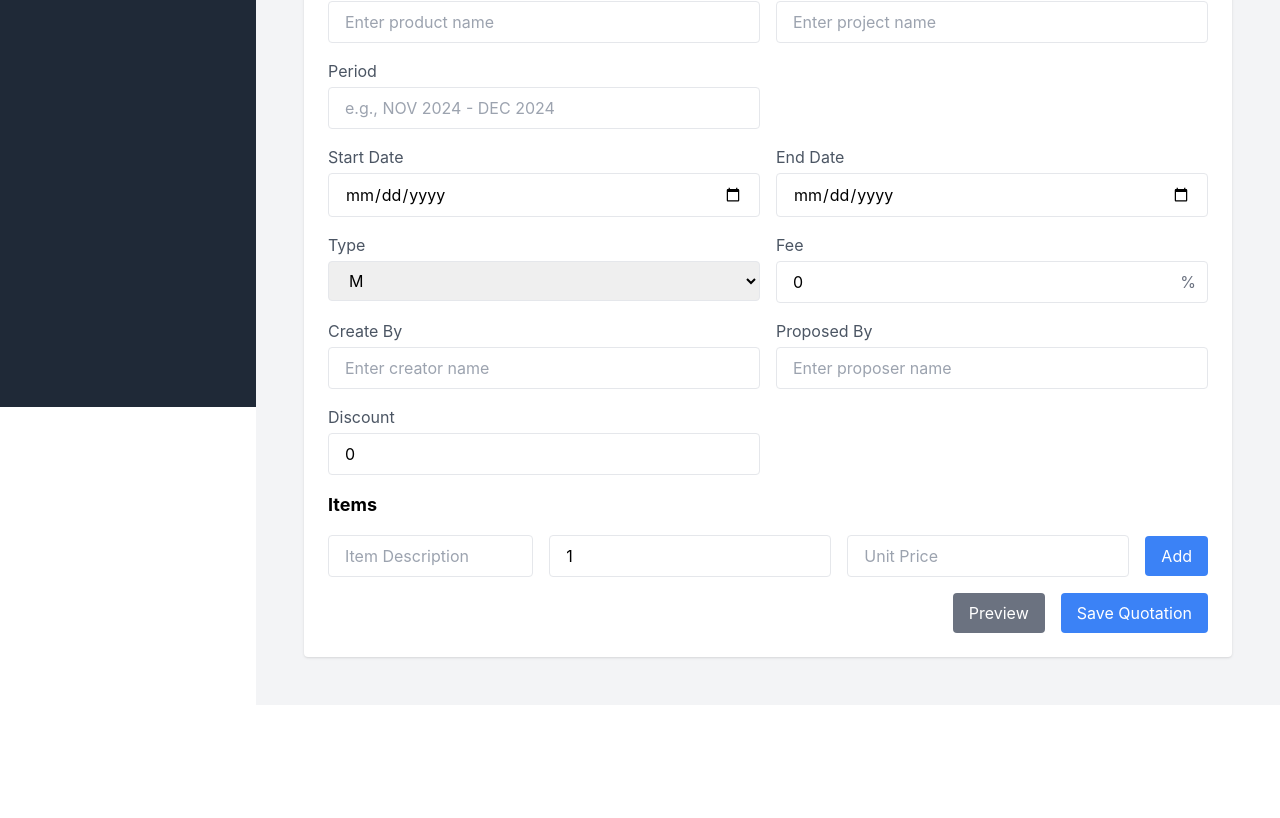
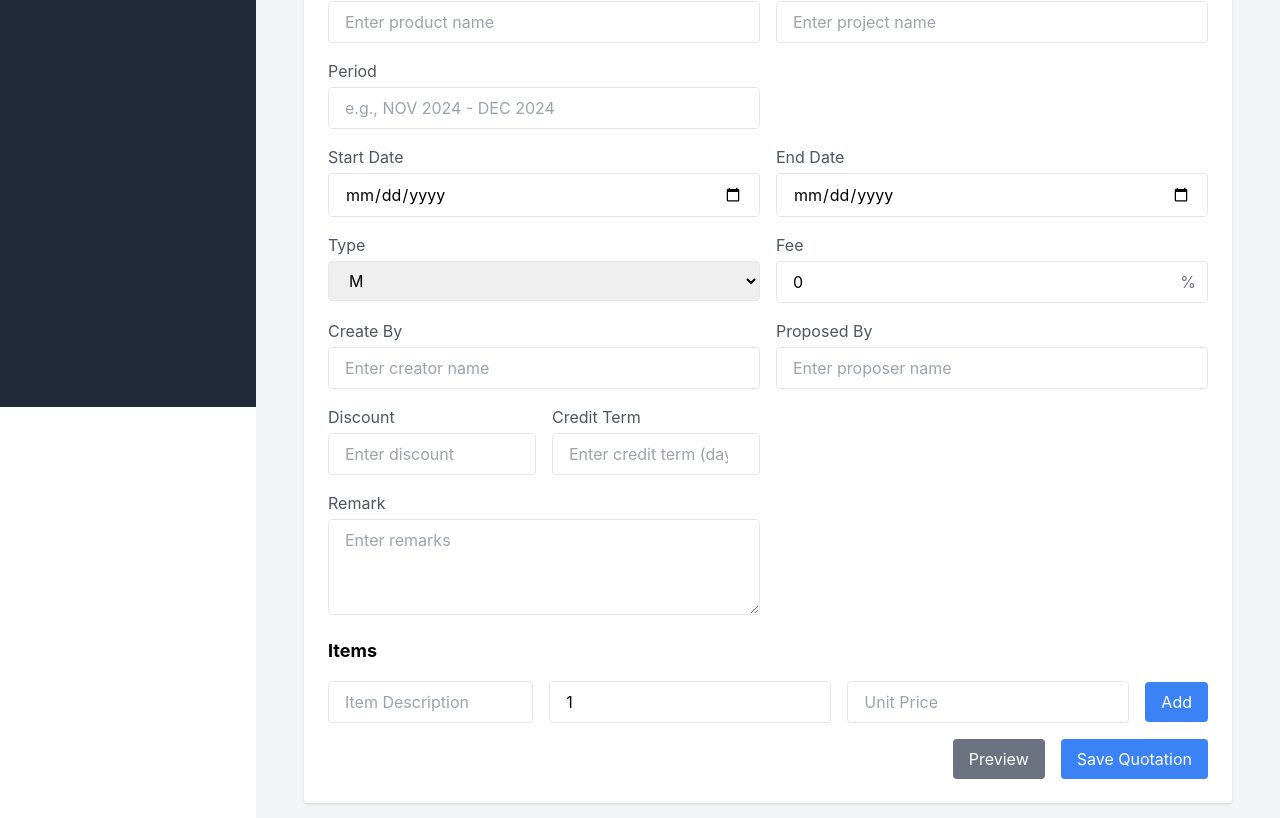
Before and after one commit to jakkitOptx/BudgetBoss-Frontend, a React (Create React App) app: page /quotations/create in a window 1280 px wide. Shown: the part 393-1211 px from the top of the page. Before the commit the page ends 1098 px from the top, so only its background shows below. Built offline with nearby package versions, Linux system fonts and the light colour scheme; sample sign-in values are in the browser's storage; what @react-pdf/renderer would draw is missing.

Commit message:
fix bug input discount and add document date and search fucntion

```diff
--- a/src/components/CreateQuotationForm.js
+++ b/src/components/CreateQuotationForm.js
@@ -170,7 +170,6 @@ const CreateQuotationForm = ({
           </div>
         </div>
       </div>
-
       {/* Create By and Proposed By */}
       <div className="md:col-span-2 flex gap-4">
         <div className="flex-1">
@@ -198,7 +197,8 @@ const CreateQuotationForm = ({
           />
         </div>
       </div>
-
+      {/* Discount, CreditTerm, and Remark */}
+      <div className="grid grid-cols-1 md:grid-cols-2 gap-4">
         {/* Discount */}
         <div>
           <label className="block mb-1 text-gray-600">Discount</label>
@@ -206,12 +206,40 @@ const CreateQuotationForm = ({
             type="number"
             name="discount"
             placeholder="Enter discount"
-          value={quotationData.discount}
+            value={quotationData.discount || ""}
             onChange={handleChange}
             className="w-full px-4 py-2 border rounded"
             required
           />
         </div>
+
+        {/* CreditTerm */}
+        <div>
+          <label className="block mb-1 text-gray-600">Credit Term</label>
+          <input
+            type="number"
+            name="CreditTerm"
+            placeholder="Enter credit term (days)"
+            value={quotationData.CreditTerm || ""}
+            onChange={handleChange}
+            className="w-full px-4 py-2 border rounded"
+            required
+          />
+        </div>
+
+        {/* Remark */}
+        <div className="md:col-span-2">
+          <label className="block mb-1 text-gray-600">Remark</label>
+          <textarea
+            name="remark"
+            placeholder="Enter remarks"
+            value={quotationData.remark || ""}
+            onChange={handleChange}
+            className="w-full px-4 py-2 border rounded h-24"
+          />
+        </div>
+      </div>
+
     </div>
   );
 };
--- a/src/pages/Dashboard.js
+++ b/src/pages/Dashboard.js
@@ -81,6 +81,8 @@ const Dashboard = () => {
                 <th className="border-b py-2">Run Number</th>
                 <th className="border-b py-2">Type</th>
                 <th className="border-b py-2">Title</th>
+                <th className="border-b py-2">Client</th>
+                <th className="border-b py-2">Create Date</th>
                 <th className="border-b py-2">Status</th>
                 <th className="border-b py-2">Amount (THB)</th>
               </tr>
@@ -91,6 +93,16 @@ const Dashboard = () => {
                   <td className="py-2">{q.runNumber}</td>
                   <td className="py-2">{q.type}</td>
                   <td className="py-2">{q.title}</td>
+                  <td className="py-2">{q.client || "N/A"}</td>
+                  <td className="py-2">
+                    {q.documentDate
+                      ? new Date(q.documentDate).toLocaleDateString("th-TH", {
+                          day: "2-digit",
+                          month: "short",
+                          year: "numeric",
+                        })
+                      : "-"}
+                  </td>
                   <td className="py-2">
                     <span
                       className={`px-2 py-1 rounded ${
--- a/src/pages/QuotationDetails.js
+++ b/src/pages/QuotationDetails.js
@@ -116,6 +116,14 @@ const QuotationDetails = () => {
               </p>
             </>
           )}
+          <p>
+            <span className="font-bold">Credit Term:</span>{" "}
+            {quotation.CreditTerm ? `${quotation.CreditTerm} days` : "N/A"}
+          </p>
+          <p>
+            <span className="font-bold">Remark:</span>{" "}
+            {quotation.remark || "N/A"}
+          </p>
         </div>
       </div>
 
--- a/src/pages/QuotationManagement.js
+++ b/src/pages/QuotationManagement.js
@@ -52,9 +52,14 @@ const QuotationManagement = () => {
   };
 
   // กรองรายการตามคำค้นหา
-  const filteredQuotations = quotations.filter((q) =>
-    q.title.toLowerCase().includes(searchTerm.toLowerCase())
-  );
+  const filteredQuotations = quotations.filter((q) => {
+    const lowerCaseSearchTerm = searchTerm.toLowerCase();
+    return (
+      q.title.toLowerCase().includes(lowerCaseSearchTerm) ||
+      (q.client && q.client.toLowerCase().includes(lowerCaseSearchTerm)) ||
+      q._id.toLowerCase().includes(lowerCaseSearchTerm)
+    );
+  });
 
   return (
     <div className="p-6">
@@ -64,7 +69,7 @@ const QuotationManagement = () => {
       <div className="mb-4 flex justify-between items-center">
         <input
           type="text"
-          placeholder="Search by title..."
+          placeholder="Search by title, client, or ID..."
           value={searchTerm}
           onChange={(e) => setSearchTerm(e.target.value)}
           className="w-full md:w-1/3 px-4 py-2 border rounded"
@@ -88,6 +93,7 @@ const QuotationManagement = () => {
               <tr>
                 <th className="border-b py-2">Title</th>
                 <th className="border-b py-2">Client</th>
+                <th className="border-b py-2">Create Date</th>
                 <th className="border-b py-2">Amount (THB)</th>
                 <th className="border-b py-2">Status</th>
                 <th className="border-b py-2">Actions</th>
@@ -98,6 +104,15 @@ const QuotationManagement = () => {
                 <tr key={q._id} className="hover:bg-gray-50">
                   <td className="py-2">{q.title}</td>
                   <td className="py-2">{q.client || "N/A"}</td>
+                  <td className="py-2">
+                    {q.documentDate
+                      ? new Date(q.documentDate).toLocaleDateString("th-TH", {
+                          day: "2-digit",
+                          month: "short",
+                          year: "numeric",
+                        })
+                      : "-"}
+                  </td>
                   <td className="py-2">
                     {q.netAmount
                       ? q.netAmount.toLocaleString("th-TH", {
```
Lines whose indentation alone changed are shown as unchanged.
